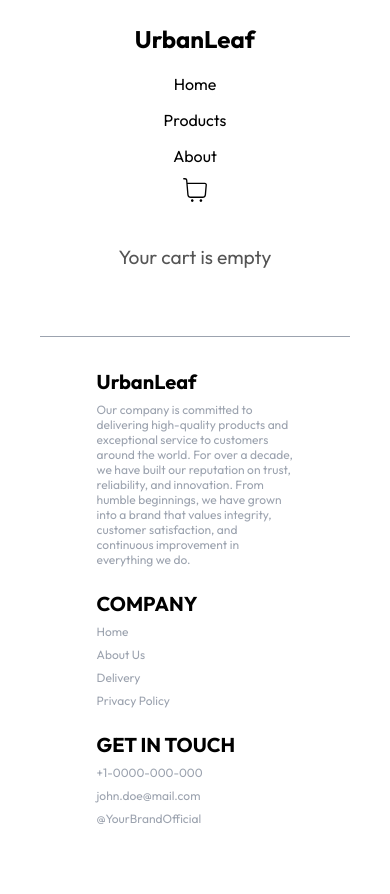
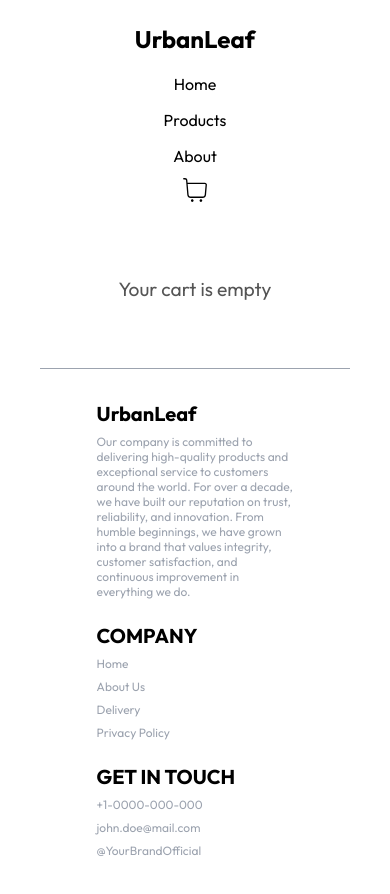
Before and after one commit to AravCS/frontend-ecommerce, a React (Vite) app: page /cart in a window 390 px wide. Shown: the top 894 px of the page. Built offline with nearby package versions, Linux system fonts and the light colour scheme.

Commit message:
adding media queries and changing styling

```diff
--- a/src/components/Cart.jsx
+++ b/src/components/Cart.jsx
@@ -35,6 +35,7 @@ export default function Cart() {
         <>
             <Header/>
             <section className={styles.cartContainer}>
+                <div className={styles.cartWrapper}>
                     {items.length === 0 ? (
                         <p className={styles.emptyText}>Your cart is empty</p>
                     ) : (
@@ -60,6 +61,7 @@ export default function Cart() {
                             </div>
                         </>
                     )}
+                </div>
             </section>
             <Footer/>
         </>
--- a/src/styles/cartStyles.module.css
+++ b/src/styles/cartStyles.module.css
@@ -1,10 +1,17 @@
 .cartContainer {
     display: flex;
+    justify-content: center;
+    margin-top: 2em;
+}
+
+.cartWrapper {
+    display: flex;
     flex-direction: column;
+    justify-content: center;
+    align-items: center;
     gap: 1em;
     padding: 1em;
-    max-width: 700px;
-    margin: 0 auto;
+    max-width: 600px;
 }
 
 .emptyText {
@@ -25,12 +32,9 @@
 
 .cartImg {
     width: 60px;
-    height: auto;
-    object-fit: contain;
 }
 
 .cartInfo {
-    flex: 1;
     display: flex;
     justify-content: center;
     align-items: center;
@@ -75,6 +79,7 @@
 .cartTotal {
     margin-top: 1.5em;
     display: flex;
+    gap: 1em;
     justify-content: space-between;
     align-items: center;
 }
@@ -94,3 +99,10 @@
 .checkoutBtn:hover {
     background-color: #1b343f;
 }
+
+@media (max-width: 750px) {
+    .cartItem {
+        display: flex;
+        flex-direction: column;
+    }
+}
--- a/src/styles/footerStyles.module.css
+++ b/src/styles/footerStyles.module.css
@@ -45,7 +45,7 @@ a:hover {
     text-decoration: underline;
 }
 
-@media screen and (max-width: 750px) {
+@media (max-width: 750px) {
     .footerContainer {
         display: flex;
         flex-direction: column;
```
Lines whose indentation alone changed are shown as unchanged.
